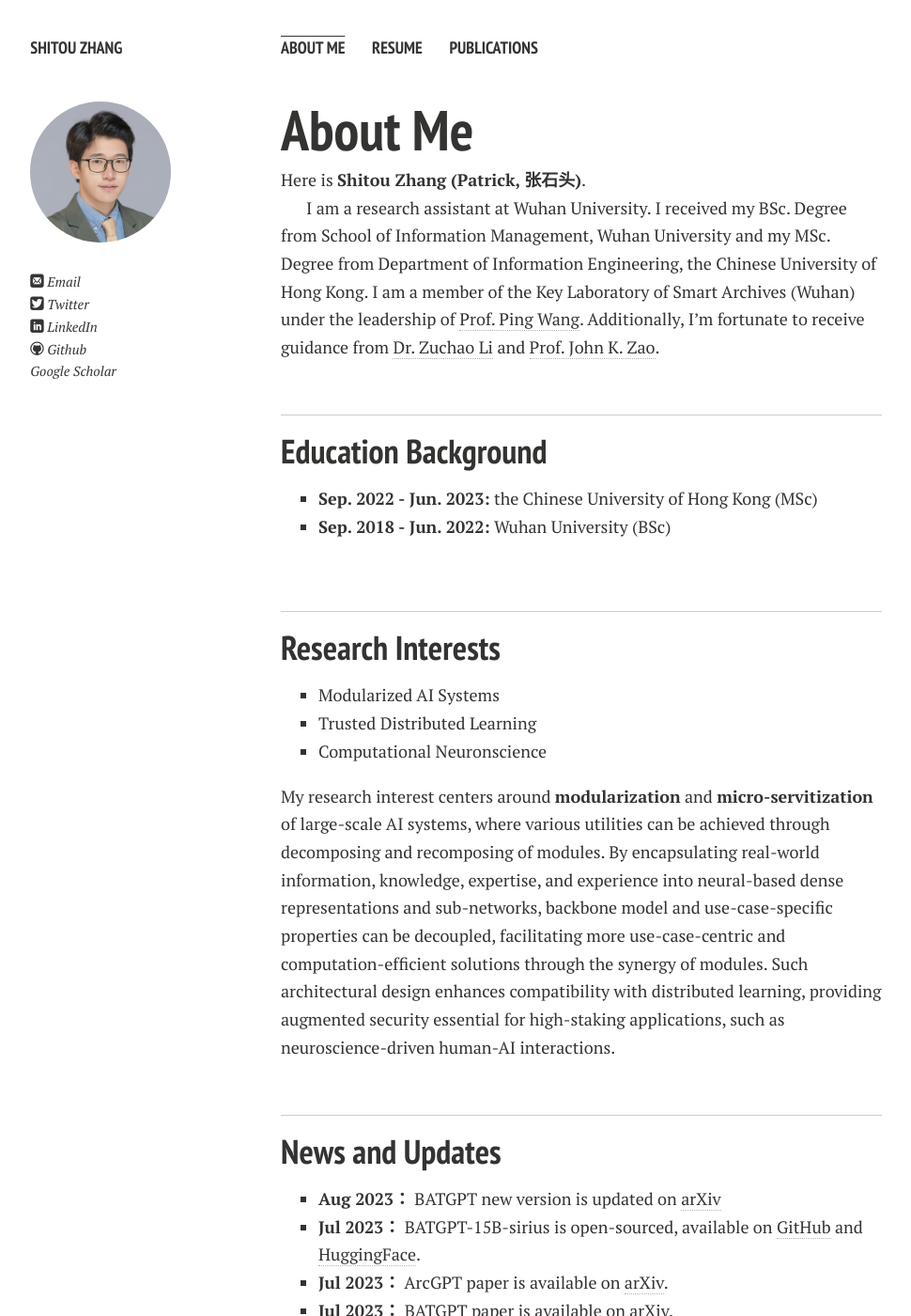
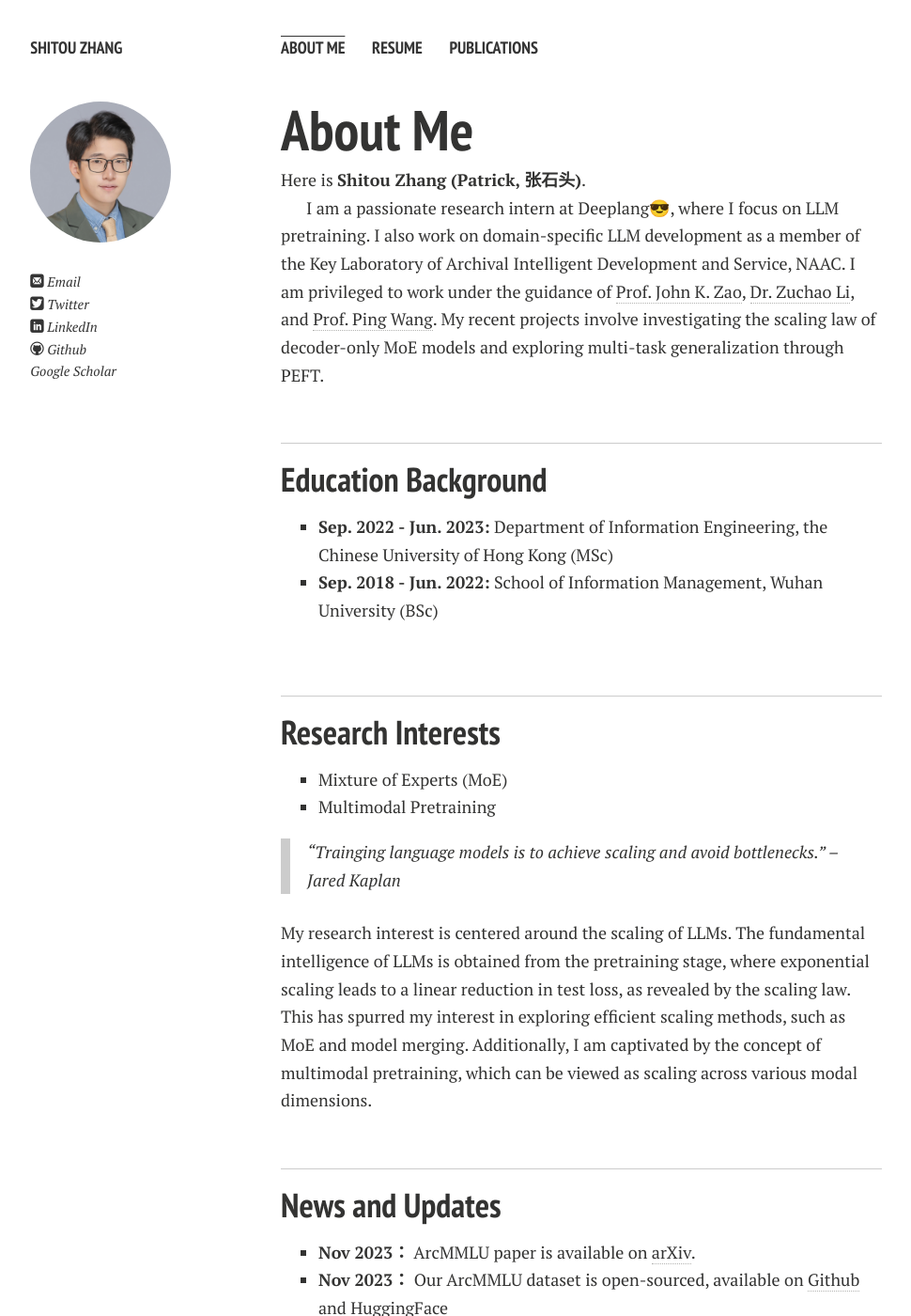
Before and after one commit to stzhang-patrick/stzhang-patrick.github.io, a Jekyll site: the page built from index.md, in a window 1280 px wide and 1400 px high. Shown: the whole window at 94% size, without its empty margins (21-991 px from the left). Built offline with Jekyll 4.4.1, drawn with Linux system fonts in a browser that asks for light colours; nearby versions of some CDN libraries; comment, search, counter and statistics services are not loaded; a style sheet for code colours, icons or effects is not loaded; our own code applies the rules of GitHub Pages for plain Markdown files; some of the changed text lies outside the part shown.

Commit message:
Update index.md

```diff
--- a/index.md
+++ b/index.md
@@ -17,7 +17,9 @@ Here is **Shitou Zhang (Patrick, 张石头)**.
 
 <!-- I am a senior student majoring in **Automation** at Fuzhou University and **Robotics** at Maynooth University (Ireland, Combined Degrees). Currently, I am working as a research assistant in the **IACTIP Lab** (Provincial Key), advised by [Prof. Zhezhuang Xu](https://www.researchgate.net/profile/Zhezhuang-Xu). Here is [my CV](https://caihanlin.com/file/CV-HanlinCAI.pdf). -->
 
-I am a research assistant at Wuhan University. I received my BSc. Degree from School of Information Management, Wuhan University and my MSc. Degree from Department of Information Engineering, the Chinese University of Hong Kong. I am a member of the Key Laboratory of Smart Archives (Wuhan) under the leadership of [Prof. Ping Wang](https://sim.whu.edu.cn/info/1571/85472.htm). Additionally, I'm fortunate to receive guidance from [Dr. Zuchao Li](https://zcli-charlie.github.io/) and [Prof. John K. Zao](https://www.ie.cuhk.edu.hk/faculty/zao-kar-kin-john/).
+<!-- I am a research assistant at Wuhan University. I received my BSc. Degree from School of Information Management, Wuhan University and my MSc. Degree from Department of Information Engineering, the Chinese University of Hong Kong. I am a member of the Key Laboratory of Smart Archives (Wuhan) under the leadership of [Prof. Ping Wang](https://sim.whu.edu.cn/info/1571/85472.htm). Additionally, I'm fortunate to receive guidance from [Dr. Zuchao Li](https://zcli-charlie.github.io/) and [Prof. John K. Zao](https://www.ie.cuhk.edu.hk/faculty/zao-kar-kin-john/). -->
+
+I am a passionate research intern at Deeplang😎, where I focus on LLM pretraining. I also work on domain-specific LLM development as a member of the Key Laboratory of Archival Intelligent Development and Service, NAAC. I am privileged to work under the guidance of  [Prof. John K. Zao](https://www.ie.cuhk.edu.hk/faculty/zao-kar-kin-john/), [Dr. Zuchao Li](https://zcli-charlie.github.io/), and [Prof. Ping Wang](https://sim.whu.edu.cn/info/1571/85472.htm). My recent projects involve investigating the scaling law of decoder-only MoE models and exploring multi-task generalization through PEFT.
 
 <br>
 
@@ -27,8 +29,11 @@ I am a research assistant at Wuhan University. I received my BSc. Degree from Sc
 
 <!-- **<font color='red'>[Highlight]</font> I am looking for PhD to start in 2025 Fall. Contact me if you have any leads!** -->
 
-- **Sep. 2022 - Jun. 2023:** the Chinese University of Hong Kong (MSc)
-- **Sep. 2018 - Jun. 2022:** Wuhan University (BSc)
+<!-- - **Sep. 2022 - Jun. 2023:** the Chinese University of Hong Kong (MSc)
+- **Sep. 2018 - Jun. 2022:** Wuhan University (BSc) -->
+
+- **Sep. 2022 - Jun. 2023:** Department of Information Engineering, the Chinese University of Hong Kong (MSc)
+- **Sep. 2018 - Jun. 2022:** School of Information Management, Wuhan University (BSc)
 
 <br>
 
@@ -36,20 +41,28 @@ I am a research assistant at Wuhan University. I received my BSc. Degree from Sc
 
 ## Research Interests
 
-- Modularized AI Systems
-- Trusted Distributed Learning
-- Computational Neuronscience
+- Mixture of Experts (MoE)
+- Multimodal Pretraining
 
-My research interest centers around **modularization** and **micro-servitization** of large-scale AI systems, where various utilities can be achieved through decomposing and recomposing of modules. By encapsulating real-world information, knowledge, expertise, and experience into neural-based dense representations and sub-networks, backbone model and use-case-specific properties can be decoupled, facilitating more use-case-centric and computation-efficient solutions through the synergy of modules. Such architectural design enhances compatibility with distributed learning, providing augmented security essential for high-staking applications, such as neuroscience-driven human-AI interactions.
+> "Trainging language models is to achieve scaling and avoid bottlenecks." -- Jared Kaplan
+
+<!-- My research interest centers around **modularization** and **micro-servitization** of large-scale AI systems, where various utilities can be achieved through decomposing and recomposing of modules. By encapsulating real-world information, knowledge, expertise, and experience into neural-based dense representations and sub-networks, backbone model and use-case-specific properties can be decoupled, facilitating more use-case-centric and computation-efficient solutions through the synergy of modules. Such architectural design enhances compatibility with distributed learning, providing augmented security essential for high-staking applications, such as neuroscience-driven human-AI interactions. -->
+
+
+My research interest is centered around the scaling of LLMs. The fundamental intelligence of LLMs is obtained from the pretraining stage, where exponential scaling leads to a linear reduction in test loss, as revealed by the scaling law. This has spurred my interest in exploring efficient scaling methods, such as MoE and model merging. Additionally, I am captivated by the concept of multimodal pretraining, which can be viewed as scaling across various modal dimensions.
+
 
 <br>
 
 ---
 
 ## News and Updates
-
+- **Nov 2023：** ArcMMLU paper is available on [arXiv](https://arxiv.org/abs/2311.18658).
+- **Nov 2023：** Our ArcMMLU dataset is open-sourced, available on [Github](https://github.com/stzhang-patrick/ArcMMLU) and [HuggingFace](https://huggingface.co/datasets/patrickshitou/ArcMMLU)
+- **Nov 2023：** Our [Archives Meet GPT] paper is accepted by iConference 2024.
+- **Oct 2023：** Our LingoWhale-8B is open-sourced, available on [Github](https://github.com/DeepLangAI/LingoWhale-8B) and [HuggingFace](https://huggingface.co/deeplang-ai/LingoWhale-8B)
 - **Aug 2023：** BATGPT new version is updated on [arXiv](https://arxiv.org/abs/2307.00360)
-- **Jul 2023：** BATGPT-15B-sirius is open-sourced, available on [GitHub](https://github.com/zcli-charlie/BatGPT) and [HuggingFace](https://huggingface.co/MLP-lab/BatGPT-15B-sirius).
+- **Jul 2023：** Our BATGPT-15B-sirius is open-sourced, available on [GitHub](https://github.com/zcli-charlie/BatGPT) and [HuggingFace](https://huggingface.co/MLP-lab/BatGPT-15B-sirius).
 - **Jul 2023：** ArcGPT paper is available on [arXiv](https://arxiv.org/abs/2307.14852).
 - **Jul 2023：** BATGPT paper is available on [arXiv](https://arxiv.org/abs/2307.00360).
-- **May 2023：** One paper accepted by ACL SRW 2023, check out our [paper](https://aclanthology.org/2023.acl-srw.15.pdf)
+- **May 2023：** One [paper](https://aclanthology.org/2023.acl-srw.15.pdf) is accepted by ACL SRW 2023.
```
